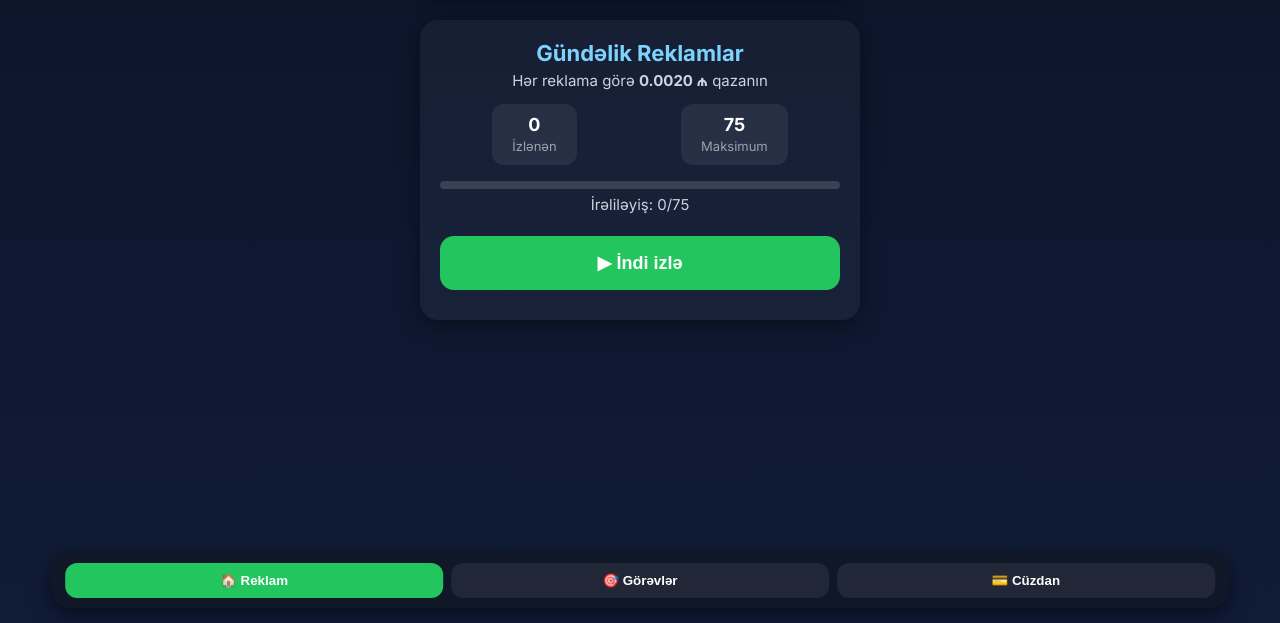
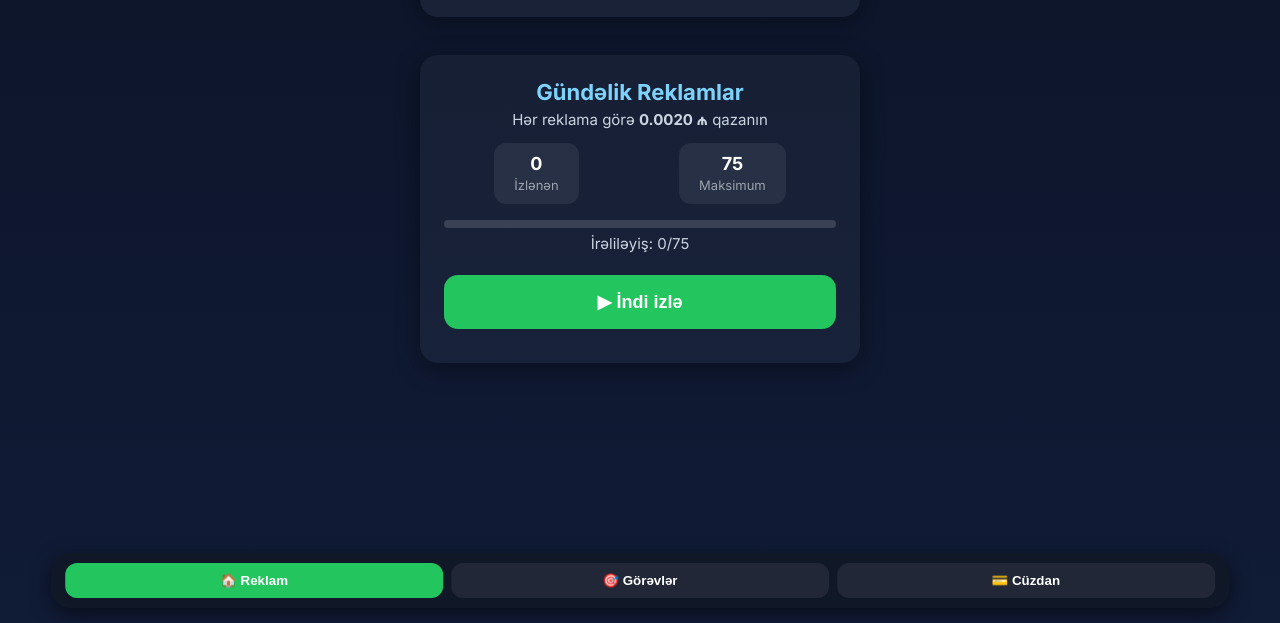
Before and after one commit to tural12442/Qazanc-AZN, a plain HTML site: page index.html in a window 1280 px wide. Shown: the part 177-800 px from the top of the page. Drawn offline with Linux system fonts and the light colour scheme.

Commit message:
index.html

```diff
--- a/index.html
+++ b/index.html
@@ -20,7 +20,7 @@ body{
   user-select:none;-webkit-user-select:none;
   -webkit-tap-highlight-color:transparent;
 }
-.container{max-width:480px;margin:auto;padding:20px;padding-top:45px;}
+.container{max-width:480px;margin:auto;padding:20px;padding-top:70px;} /* Yuxarı boşluq artırıldı */
 .page{display:none;animation:fadeIn .4s ease;}
 .page.active{display:block;}
 @keyframes fadeIn{from{opacity:0;transform:translateY(10px);}to{opacity:1;transform:translateY(0);}}
@@ -28,7 +28,7 @@ body{
 .balance-card{
   background:rgba(255,255,255,.05);
   border-radius:18px;padding:20px;
-  margin-bottom:28px;
+  margin-bottom:38px; /* Balans kartı aşağı salındı */
   box-shadow:0 6px 18px rgba(0,0,0,.3);
 }
 .balance-card h3{font-size:14px;color:#a5b4fc;}
@@ -37,10 +37,10 @@ body{
 
 .ad-card{
   background:rgba(255,255,255,.04);
-  border-radius:18px;padding:20px;
+  border-radius:18px;padding:24px;
   text-align:center;
   box-shadow:0 6px 25px rgba(0,0,0,.4);
-  margin-top:18px;
+  margin-top:32px; /* Reklam hissəsi aşağı salındı */
 }
 .ad-card h2{font-size:22px;color:#7dd3fc;margin-bottom:5px;}
 .ad-card p{margin:4px 0;color:#cbd5e1;font-size:15px;}
```
